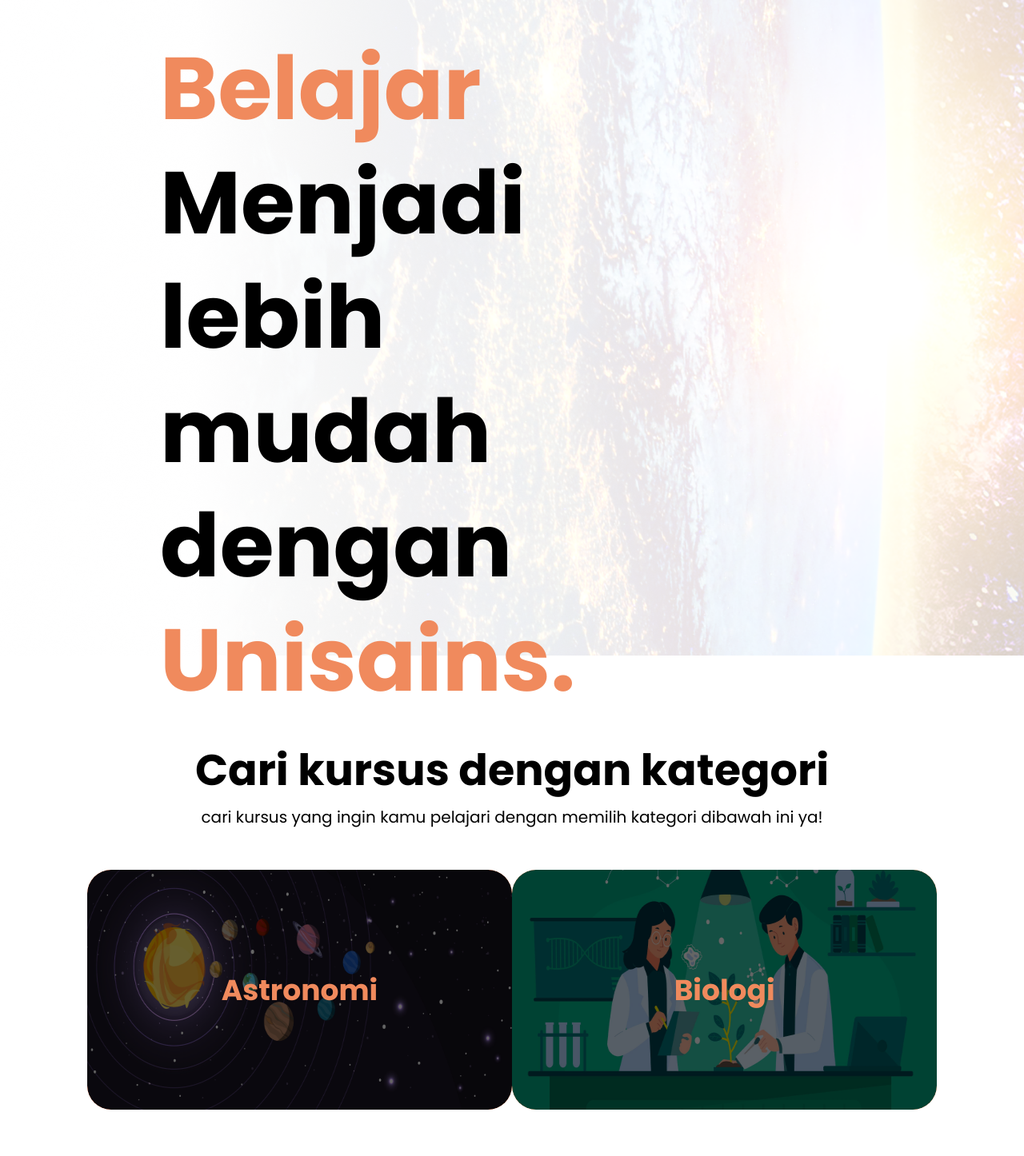
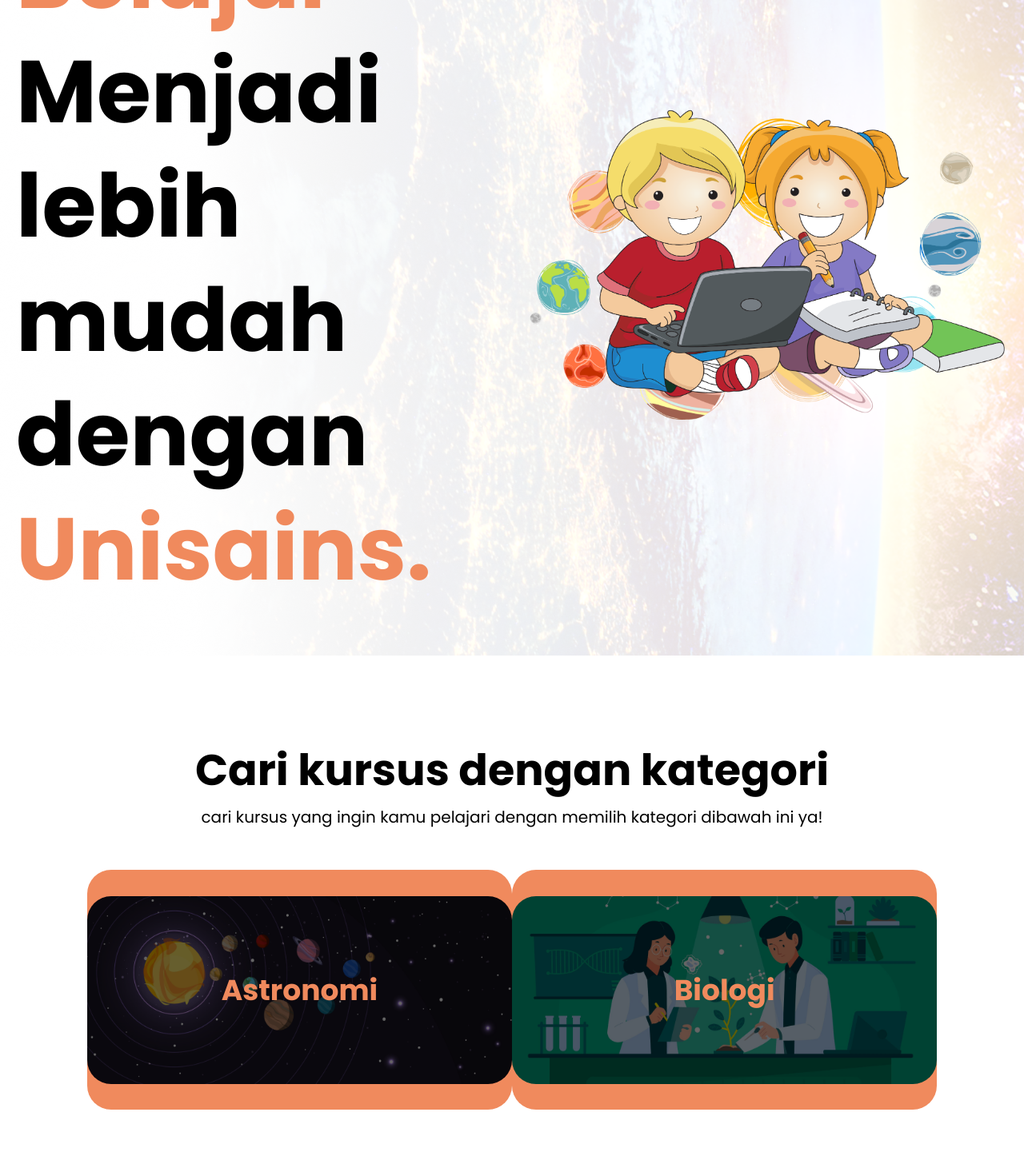
Before and after one commit to Jolangalifk/unisains-project, a Vue app: page /course in a window 1280 px wide. Shown: the part 260-1706 px from the top of the page at 80% size. Built offline with nearby package versions, Linux system fonts and the light colour scheme; no server answers.

Commit message:
fix: [JK] page course

```diff
--- a/src/components/CardBiologi.vue
+++ b/src/components/CardBiologi.vue
@@ -69,10 +69,16 @@
 const goToDetailCourse = (id) => {
     if (isLoggedIn.value) {
         router.push(`/detail-course/${id}`);
+        scrollToTop();
     } else {
         localStorage.setItem('redirectCourseId', id);
         router.push('/login');
     }
+};
+
+const scrollToTop = () => {
+    // Pindahkan tampilan ke posisi atas halaman
+    window.scrollTo(0, 0);
 };
 
 onMounted(async () => {
--- a/src/components/CardMain.vue
+++ b/src/components/CardMain.vue
@@ -4,14 +4,14 @@
             <div v-if="isLoggedIn" class="card" @click="goToDetailCourse(kursus.id)">
                 <img :src="kursus.thumbnail" alt="">
                 <h4>{{ kursus.title_course }}</h4>
-                <h3>Rp {{ formattedHarga(kursus.price) }}</h3>
-                <p>{{ kursus.category.name_category }}</p>
+                <p>{{ kursus.name_category }}</p>
+                <h3>{{ kursus.price }}</h3>
             </div>
             <div v-else class="card" @click="handlePopup(kursus.id)">
                 <img :src="kursus.thumbnail" alt="">
                 <h4>{{ kursus.title_course }}</h4>
-                <p>{{ kursus.category.name_category }}</p>
-                <h3>Rp {{ formattedHarga(kursus.price) }}</h3>
+                <p>{{ kursus.name_category }}</p>
+                <h3>{{ kursus.price }}</h3>
             </div>
         </div>
         <!-- Pop up preview -->
@@ -28,7 +28,7 @@
                         </button>
                     </div>
                     <h3>Kategori : {{ previewData.category.name_category }}</h3>
-                    <h3>Harga : {{ formattedHarga(previewData.price) }}</h3>
+                    <h3>Harga : {{ previewData.price }}</h3>
                     <p class="text-deskripsi-preview">{{ previewData.description }}</p>
                     <button class="selengkapnya" @click="goToDetailCourse(previewCourseId)">
                         Selengkapnya
@@ -56,9 +56,6 @@
         previewCourseId.value = id;
         await fetchPreviewData(id);
         popup.value = true;
-        localStorage.setItem('redirectCourseId', id);
-    } else {
-        router.push(`/detail-course/${id}`);
     }
 };
 
@@ -69,10 +66,15 @@
 const goToDetailCourse = (id) => {
     if (isLoggedIn.value) {
         router.push(`/detail-course/${id}`);
+        scrollToTop();
     } else {
-        localStorage.setItem('redirectCourseId', id);
         router.push('/login');
     }
+};
+
+const scrollToTop = () => {
+    // Pindahkan tampilan ke posisi atas halaman
+    window.scrollTo(0, 0);
 };
 
 onMounted(async () => {
@@ -108,11 +110,9 @@
   }
 };
 
-function formattedHarga(harga) {
-    return harga.toString().replace(/\B(?=(\d{3})+(?!\d))/g, '.')
-}
+</script>
 
-</script>
+
 
 <style  scoped>
 .scroll-course {
@@ -135,10 +135,8 @@
 
 .card img {
     width: 348px;
-    height: 190px;
+    height: 175px;
     border-radius: 10px 10px 0 0;
-    object-fit: cover;
-    object-position: center;
 }
 
 .card h4 {
@@ -155,17 +153,18 @@
 }
 
 .card p {
-    font-size: 16px;
+    font-size: 14px;
     margin-top: 10px;
     margin-left: 15px;
     text-align: left;
 }
 
 .card h3 {
-    font-size: 24px;
-    font-weight: bold;
-    margin-top: 10px;
+    font-size: 20px;
+    font-weight: 600;
+    margin-top: 20px;
     margin-left: 15px;
+    margin-bottom: 10px;
 }
 
 /* CSS for Pop up preview */
--- a/src/views/AnatomyCourse.vue
+++ b/src/views/AnatomyCourse.vue
@@ -13,6 +13,19 @@
 import Navbar from '../components/Navbar.vue'
 import Footer from '../components/Footer.vue'
 import CardBiologi from '../components/CardBiologi.vue'
+import { onMounted } from 'vue';
+
+const scrollToTopIfNeeded = () => {
+  const queryParams = new URLSearchParams(window.location.search);
+  if (queryParams.has('scrollToTop')) {
+    // Pindahkan tampilan ke posisi atas halaman
+    window.scrollTo(0, 0);
+  }
+};
+
+onMounted(() => {
+    scrollToTopIfNeeded();
+});
 </script>
 
 <style scoped>
--- a/src/views/AstronomyCourse.vue
+++ b/src/views/AstronomyCourse.vue
@@ -13,6 +13,20 @@
 import Navbar from '../components/Navbar.vue'
 import Footer from '../components/Footer.vue'
 import CardMain from '../components/CardMain.vue'
+import { onMounted } from 'vue';
+
+const scrollToTopIfNeeded = () => {
+  const queryParams = new URLSearchParams(window.location.search);
+  if (queryParams.has('scrollToTop')) {
+    // Pindahkan tampilan ke posisi atas halaman
+    window.scrollTo(0, 0);
+  }
+};
+
+onMounted(() => {
+    scrollToTopIfNeeded();
+});
+
 </script>
 
 <style scoped>
--- a/src/views/Course.vue
+++ b/src/views/Course.vue
@@ -7,6 +7,7 @@
 import AnatomyCourse from './AnatomyCourse.vue'
 import Modal from '../components/Modal.vue'
 
+
 </script>
 
 <template>
@@ -15,17 +16,22 @@
         <div class="main-page">
             <h1><span class="orange"> Belajar </span> Menjadi lebih mudah dengan <span class="orange"> Unisains. </span>
             </h1>
+            <img src="@/assets/image/ilustration6.png" alt="">
         </div>
         <div class="course-category">
             <h3>Cari kursus dengan kategori</h3>
             <p>cari kursus yang ingin kamu pelajari dengan memilih kategori dibawah ini ya!</p>
             <div class="wrapper-box">
                 <div class="course">
-                    <img src="@/assets/image/astronomi-category.png" alt="">
+                    <router-link :to="{ path: '/astronomy-course', query: { scrollToTop: true } }">
+                        <img src="@/assets/image/astronomi-category.png" alt="">
+                    </router-link>
                     <h3>Astronomi</h3>
                 </div>
                 <div class="course">
-                    <img src="@/assets/image/biologi-category.png" alt="">
+                    <router-link :to="{ path: '/anatomy-course', query: { scrollToTop: true } }">
+                        <img src="@/assets/image/biologi-category.png" alt="">
+                    </router-link>
                     <h3>Biologi</h3>
                 </div>
             </div>
@@ -99,7 +105,9 @@
                 <p>Ikuti salah atu kursus Astronomi dan pelajari apa saja yang ada didalamnya. Anda akan belajar mulai dari
                     mempelajari materi hingga tantangan atau quizz yang akan diberikan ketika selesai mempelajarinya. Pilih
                     dari berbagai kursus yang menarik.</p>
-                <router-link to="/astronomy-course"><button class="explore">Jelajahi Astronomi</button></router-link>
+                    <router-link :to="{ path: '/astronomy-course', query: { scrollToTop: true } }">
+                        <button class="explore">Jelajahi Astronomi</button>
+                    </router-link>
             </div>
             <div class="card-main">
                 <div class="card-scroll">
@@ -113,7 +121,9 @@
                 <p>Ikuti salah atu kursus Biologi dan pelajari apa saja yang ada didalamnya. Anda akan belajar mulai dari
                     mempelajari materi hingga tantangan atau quizz yang akan diberikan ketika selesai mempelajarinya. Pilih
                     dari berbagai kursus yang menarik.</p>
-                <router-link to="/anatomy-course"><button class="explore">Jelajahi Astronomi</button></router-link>
+                    <router-link :to="{ path: '/anatomy-course', query: { scrollToTop: true } }">
+                        <button class="explore">Jelajahi Astronomi</button>
+                    </router-link>
             </div>
             <div class="card-main">
                 <div class="card-scroll">
@@ -129,6 +139,10 @@
 .main-page {
     width: 100%;
     height: 980px;
+    display: flex;
+    flex-direction: row;
+    align-items: center;
+    justify-content: center;
     background-image: url('@/assets/image/course-bg.png');
 }
 
@@ -137,14 +151,17 @@
     font-size: 110px;
     font-weight: bold;
     color: black;
-    padding-top: 200px;
-    margin-left: 200px;
     line-height: 1.3;
 }
 
 .main-page h1 .orange {
     color: #F08A5D;
     font-weight: bold;
+}
+
+.main-page img {
+    width: 600px;
+    height: auto;
 }
 
 .course-category {
```
Also changed, not shown: src/assets/image/ilustration5.png (added), src/assets/image/ilustration6.png (added). Lines whose indentation alone changed are shown as unchanged.
